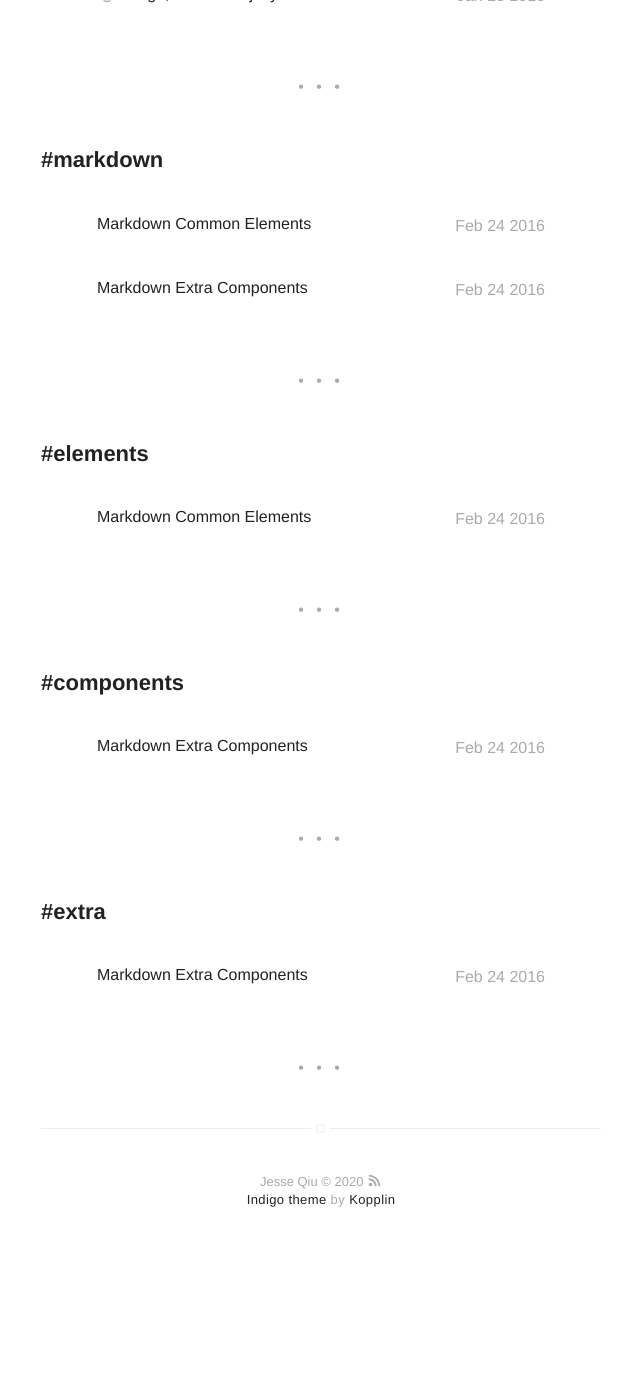
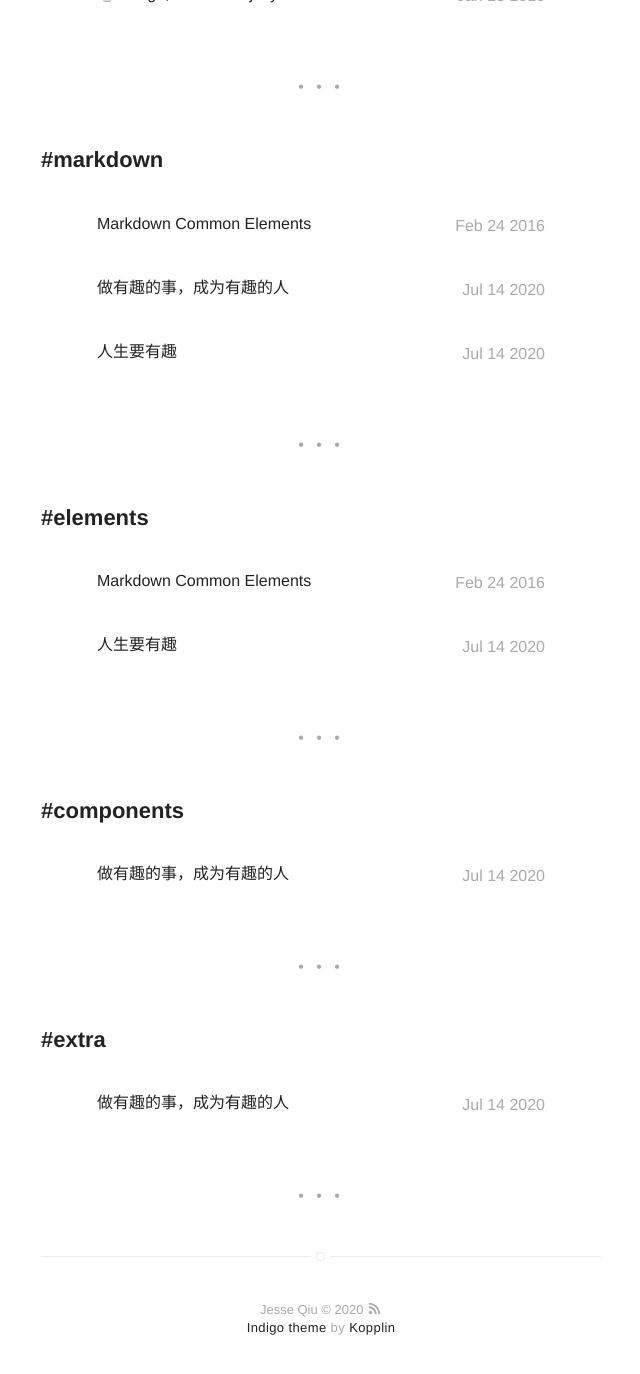
Before and after one commit to qiuzhihui1990/qiuzhihui.github.io, a Jekyll site: the page built from tags.html, in a window 1280 px wide and 1400 px high, scrolled down 820 px. Shown: the top 1374 px of the window, without its empty margins (319-959 px from the left). Built offline with Jekyll 4.4.1, drawn with Linux system fonts in a browser that asks for light colours; emoji names are drawn with the system emoji font; before the commit the page ends 2092 px from its top, so only the background shows below that.

Commit message:
docs: add new post

```diff
--- a/_posts/2015-02-24-markdown-extra-components.markdown
+++ b/_posts/2015-02-24-markdown-extra-components.markdown
@@ -1,16 +1,17 @@
 ---
-title: "Markdown Extra Components"
+title: "做有趣的事，成为有趣的人"
 layout: post
-date: 2016-02-24 22:48
+date: 2020-07-14 23:45
 image: /assets/images/markdown.jpg
 headerImage: false
 tag:
 - markdown
 - components
 - extra
+hidden: true # don't count this post in blog pagination
 category: blog
-author: jamesfoster
-description: Markdown summary with different options
+author: JesseQiu
+description: 做有趣的事，成为有趣的人
 ---
 
 ## Summary:
--- a/_posts/2016-02-24-markdown-common-elements.markdown
+++ b/_posts/2016-02-24-markdown-common-elements.markdown
@@ -8,6 +8,7 @@ tag:
 - markdown
 - elements
 star: true
+hidden: true # don't count this post in blog pagination
 category: blog
 author: johndoe
 description: Markdown summary with different options
```
Also changed, not shown: _posts/2020-07-14-人生得有趣.md (added, +17 -0 lines).
